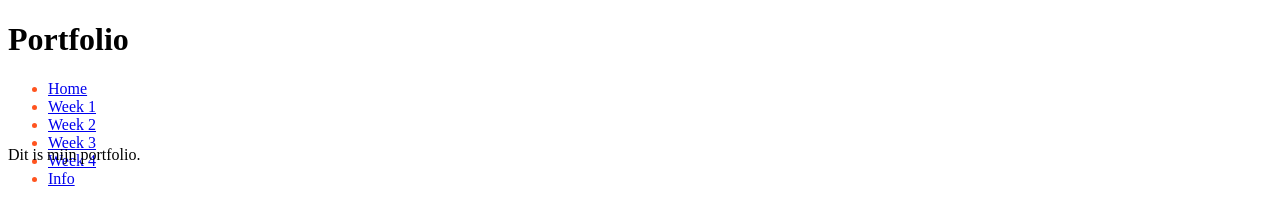
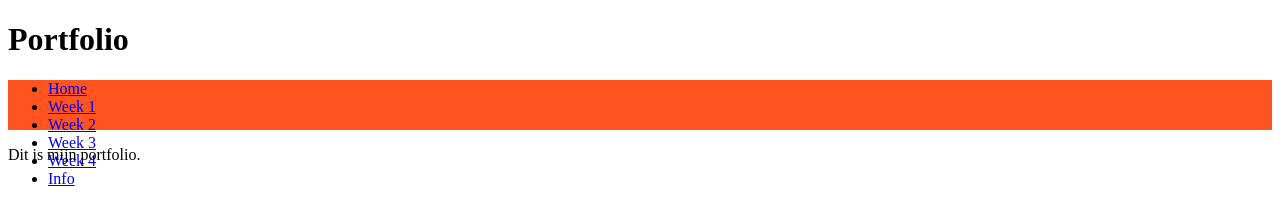
Before and after one commit to m3st1k/m3st1k.github.io, a plain HTML site: page index.html in a window 1280 px wide. Drawn offline with Linux system fonts and the light colour scheme.

Commit message:
Update style.css

```diff
--- a/style.css
+++ b/style.css
@@ -10,5 +10,5 @@
 #navinner{
   width: 100%;
   height: 50px;
-  color: #FF541F;
+  background-color: #FF541F;
 }
```
